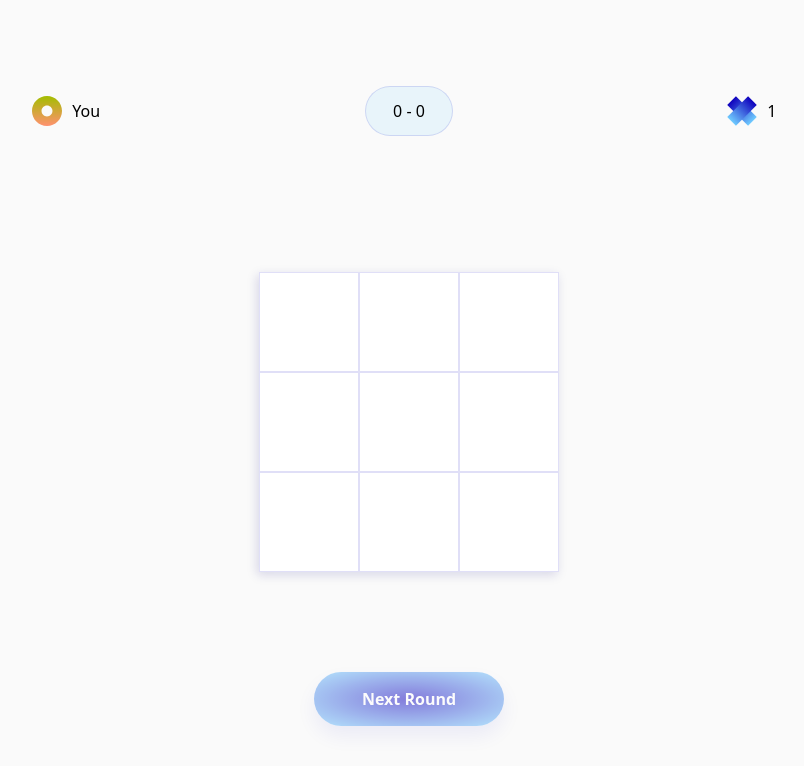
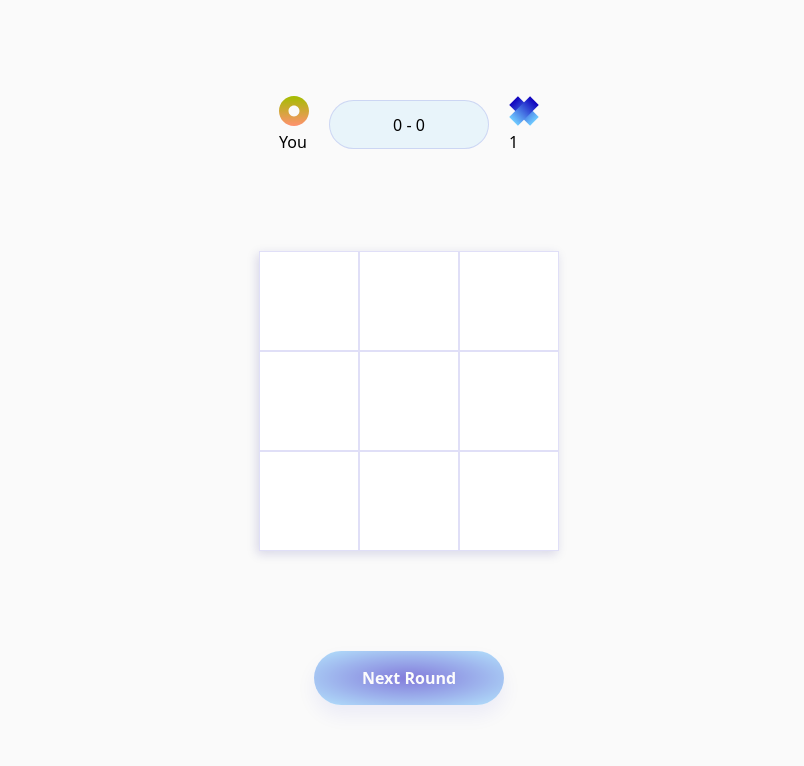
Before and after one commit to haneenmahd/tic-tac-go, a React (Create React App) app: page /game/1/1 in a window 1280 px wide. Shown: the top 766 px of the page, without its empty margins (231-1035 px from the left). Built offline with nearby package versions, Linux system fonts and the light colour scheme.

Commit message:
adjust layout

```diff
--- a/src/App.js
+++ b/src/App.js
@@ -15,7 +15,7 @@ const FadeIn = keyframes`
 
 const AppWraper = styled.div`
   min-height: 100vh;
-  padding: 0 3rem;
+  padding: 3rem;
   animation: ${FadeIn} 0.3s ease-out;
 `;
 
--- a/src/pages/Game.js
+++ b/src/pages/Game.js
@@ -117,26 +117,28 @@ const Game = (props) => {
   return (
     <FlexDiv direction="column">
       <FlexDiv direction="row">
-        <FlexDiv direction="row" gap="10px">
+        <FlexDiv direction="row" gap="20px">
+          <div>
             <img
               height={30}
               src={side === PlayerSide.X ? SymbolX : SymbolO}
               alt="Symbol for You"
             />
             <PlayerName active={currentSide === side}>You</PlayerName>
-        </FlexDiv>
+          </div>
 
           <GameInfo>
             {score} - {opponentScore}
           </GameInfo>
 
-        <FlexDiv direction="row" gap="10px">
+          <div>
             <img
               height={30}
               src={side !== PlayerSide.X ? SymbolX : SymbolO}
               alt="Symbol for You"
             />
             <PlayerName active={currentSide !== side}>{mode}</PlayerName>
+          </div>
         </FlexDiv>
       </FlexDiv>
 
--- a/src/styling/index.js
+++ b/src/styling/index.js
@@ -15,9 +15,10 @@ export const COLORS = {
 export const FlexDiv = styled.div`
   height: ${(props) => (props.flexHeight ? "100vh" : "auto")};
   width: 100%;
-  padding: 2rem 0;
+  padding: 0;
   display: flex;
   flex-direction: ${(props) => props.direction || "column"};
+  padding: 1rem 0;
   align-items: center;
   justify-content: center;
   gap: ${(props) => props.gap || "20px"};
@@ -25,7 +26,6 @@ export const FlexDiv = styled.div`
   @media screen and (${QUERIES.large}) {
     flex-direction: ${(props) => props.direction || "row"};
     gap: ${(props) => props.gap || "50px"};
-    padding: 2rem 0;
   }
 `;
 
```
Lines whose indentation alone changed are shown as unchanged.
